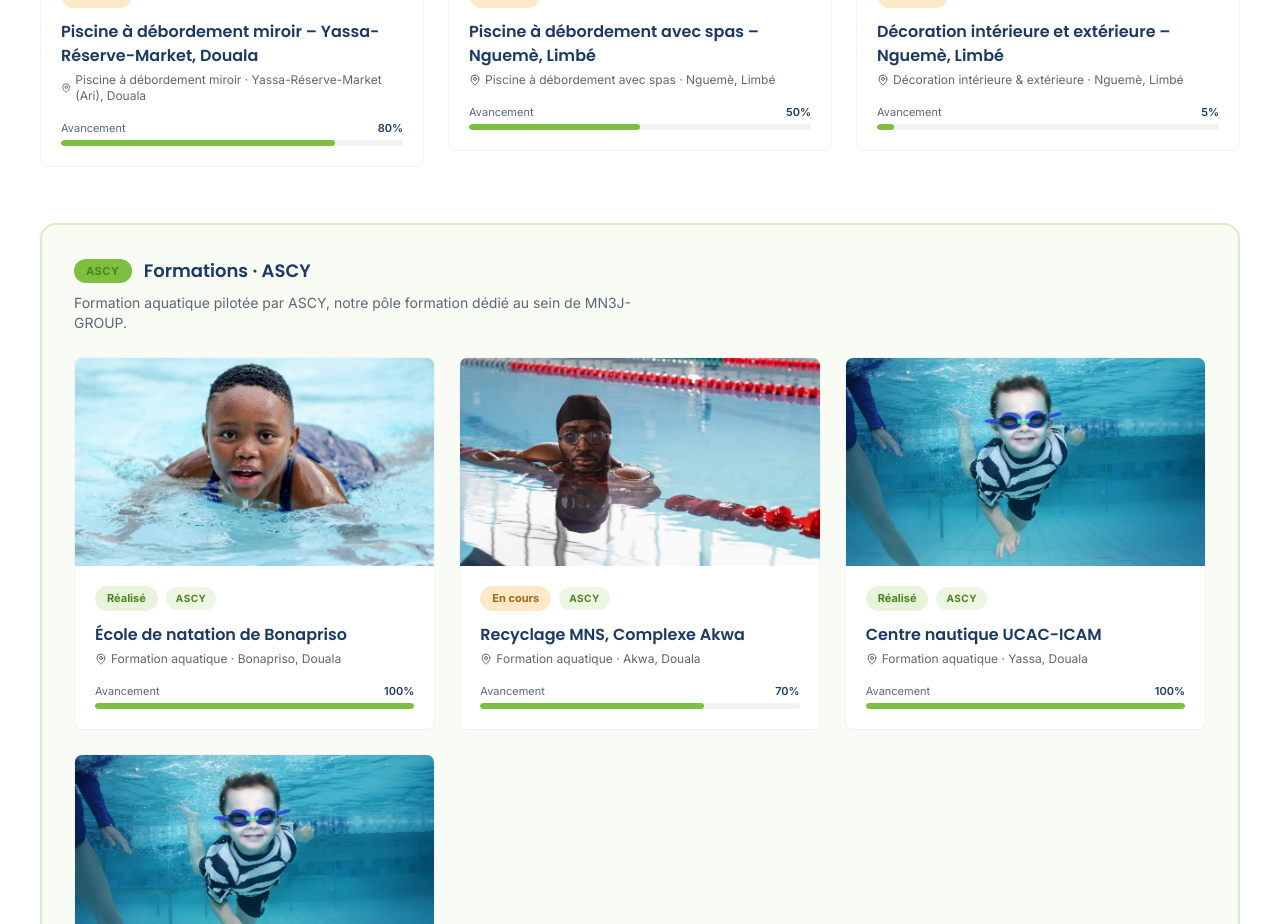
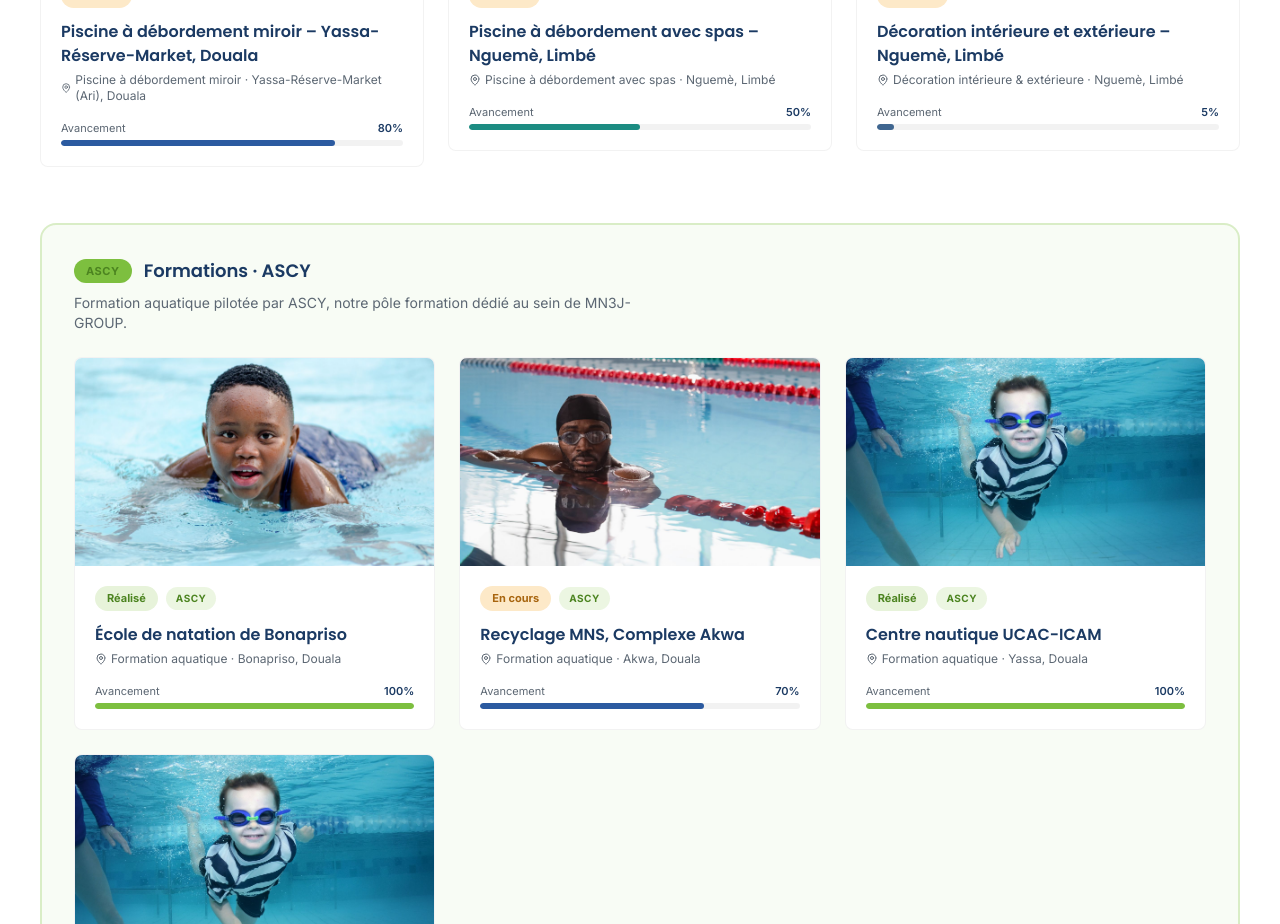
Before and after one commit to Maeva6/MN3J-GROUP_website, a React (Vite) app: page /chantiers in a window 1280 px wide. Shown: the part 1220-2144 px from the top of the page. Built offline with nearby package versions, Linux system fonts and the light colour scheme; no server answers.

Commit message:
Ajout des différentes couleurs pour les progressions des chantiers.

```diff
--- a/src/components/ProjectCard.jsx
+++ b/src/components/ProjectCard.jsx
@@ -2,7 +2,7 @@ import { Link } from "react-router-dom";
 import { MapPin } from "lucide-react";
 import { motion } from "framer-motion";
 import PhotoFrame from "./PhotoFrame";
-import { statusStyles } from "../data/projects";
+import { statusStyles, progressBarClass } from "../data/projects";
 import { services } from "../data/services";
 import { useLanguage } from "../i18n/LanguageContext";
 
@@ -52,7 +52,7 @@ export default function ProjectCard({ project }) {
             </div>
             <div className="h-1.5 bg-black/5 rounded-full overflow-hidden">
               <div
-                className="h-full bg-green rounded-full"
+                className={`h-full ${progressBarClass(project.progress)} rounded-full`}
                 style={{ width: `${project.progress}%` }}
               />
             </div>
--- a/src/data/projects.js
+++ b/src/data/projects.js
@@ -184,6 +184,15 @@ export const stats = [
   { value: "100%", label: "Clients satisfaits" },
 ];
 
+// Couleur de la barre d'avancement selon le pourcentage :
+// 100 % = vert (terminé), 61-99 % = bleu, 21-60 % = teal, 0-20 % = bleu ardoise.
+export function progressBarClass(progress) {
+  if (progress >= 100) return "bg-green";
+  if (progress > 60) return "bg-blue";
+  if (progress > 20) return "bg-teal";
+  return "bg-navy-light";
+}
+
 export const statusStyles = {
   "Réalisé": "bg-[#E7F3DA] text-green-dark",
   "En cours": "bg-[#FDE9C8] text-[#A8650F]",
--- a/src/pages/ProjectDetail.jsx
+++ b/src/pages/ProjectDetail.jsx
@@ -3,7 +3,7 @@ import { MapPin, Calendar, Clock, User, Check } from "lucide-react";
 import PhotoFrame from "../components/PhotoFrame";
 import BeforeAfterSlider from "../components/BeforeAfterSlider";
 import Seo from "../components/Seo";
-import { projects, statusStyles, beforeImages } from "../data/projects";
+import { projects, statusStyles, beforeImages, progressBarClass } from "../data/projects";
 import { useLanguage } from "../i18n/LanguageContext";
 
 export default function ProjectDetail() {
@@ -99,7 +99,7 @@ export default function ProjectDetail() {
                 <span className="font-semibold text-navy">{project.progress}%</span>
               </div>
               <div className="h-1.5 bg-black/10 rounded-full overflow-hidden">
-                <div className="h-full bg-green rounded-full" style={{ width: `${project.progress}%` }} />
+                <div className={`h-full ${progressBarClass(project.progress)} rounded-full`} style={{ width: `${project.progress}%` }} />
               </div>
             </div>
           </div>
```
